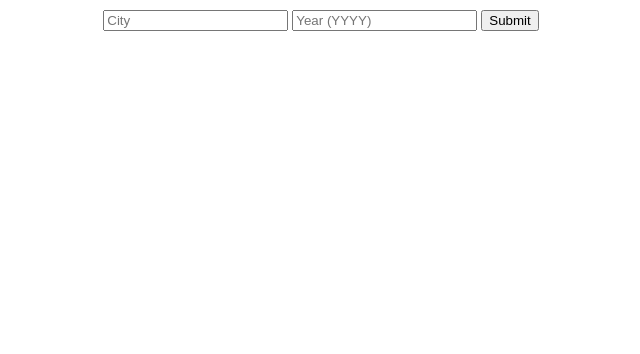
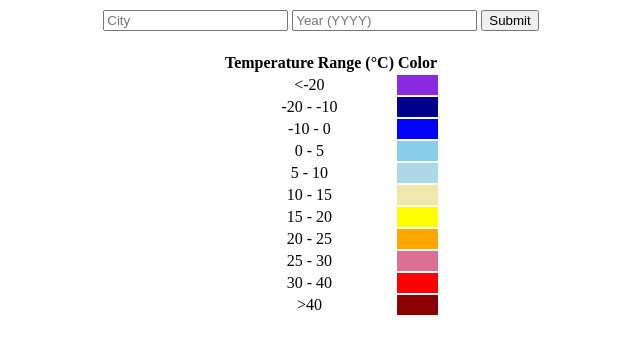
Before and after one commit to rkhan71/temperatureBlanket, a Flask app: page / in a window 1280 px wide. Shown: the top 354 px of the page, without its empty margins (319-959 px from the left). Run offline with Flask 2, Linux system fonts and the light colour scheme.

Commit message:
adds a key

```diff
--- a/app.py
+++ b/app.py
@@ -23,7 +23,7 @@ def index():
             return render_template('index.html')
         city = request.form.get('city')
         start = request.form.get('year') + '-01-01'
-        end = request.form.get('year') + '-12-31'
+        end = request.form.get('year') + '-01-31'
 
         # Get data from API
         key = os.environ['VC_API_KEY']
--- a/static/styles.css
+++ b/static/styles.css
@@ -15,6 +15,18 @@ body {
     padding: 10px;
     height: auto;
     width: auto;
+}
+
+.table {
+    padding: 10px;
+    height: auto;
+    width: 100%;
+}
+
+table {
+    margin-left: auto;
+    margin-right: auto;
+    text-align: center;
 }
 
 div {
--- a/templates/index.html
+++ b/templates/index.html
@@ -12,6 +12,58 @@
                 <input name="year" type="text" placeholder="Year (YYYY)">
                 <input type="submit">
             </form>
+        </div>
+        <div class="table">
+            <table>
+                <tr>
+                    <th>Temperature Range (&#176;C)</th>
+                    <th>Color</th>
+                </tr>
+                <tr>
+                    <td><-20</td>
+                    <td class="purple"></td>
+                </tr>
+                <tr>
+                    <td>-20 - -10</td>
+                    <td class="dblue"></td>
+                </tr>
+                <tr>
+                    <td>-10 - 0</td>
+                    <td class="blue"></td>
+                </tr>
+                <tr>
+                    <td>0 - 5</td>
+                    <td class="lblue"></td>
+                </tr>
+                <tr>
+                    <td>5 - 10</td>
+                    <td class="pblue"></td>
+                </tr>
+                <tr>
+                    <td>10 - 15</td>
+                    <td class="pyellow"></td>
+                </tr>
+                <tr>
+                    <td>15 - 20</td>
+                    <td class="yellow"></td>
+                </tr>
+                <tr>
+                    <td>20 - 25</td>
+                    <td class="orange"></td>
+                </tr>
+                <tr>
+                    <td>25 - 30</td>
+                    <td class="pink"></td>
+                </tr>
+                <tr>
+                    <td>30 - 40</td>
+                    <td class="red"></td>
+                </tr>
+                <tr>
+                    <td>>40</td>
+                    <td class="dred"></td>
+                </tr>
+            </table>
         </div>
         {% if error %}
             <div class="heading">{{ error }}</div>
@@ -45,6 +97,8 @@
                 <div class="dred"></div>
             {% endif %}
         {% endfor %}
-        <section style="padding: 10px;">{{ data }}</section>
+        <script>
+            console.log(document.styleSheets)
+        </script>
     </body>
 </html>
```
